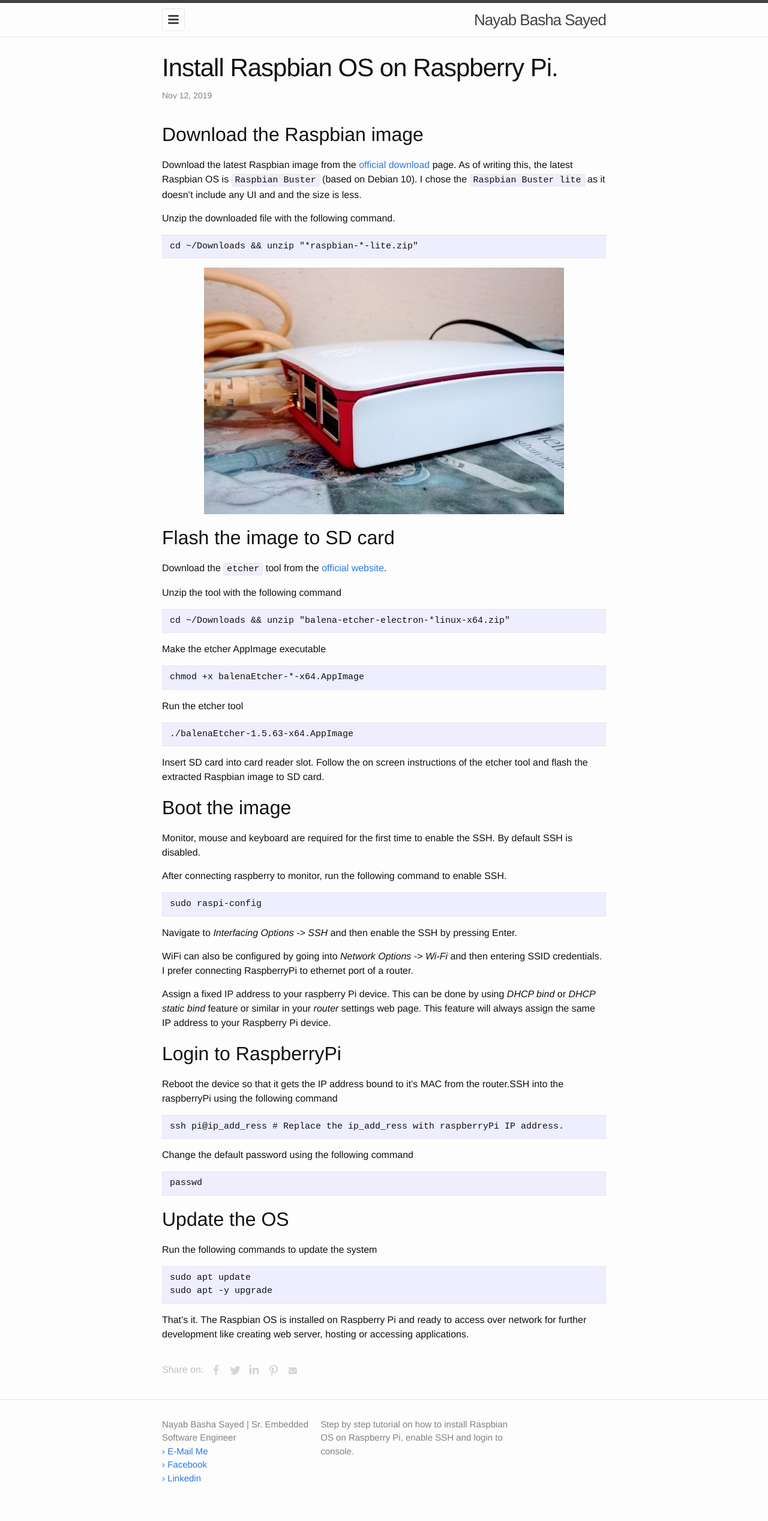
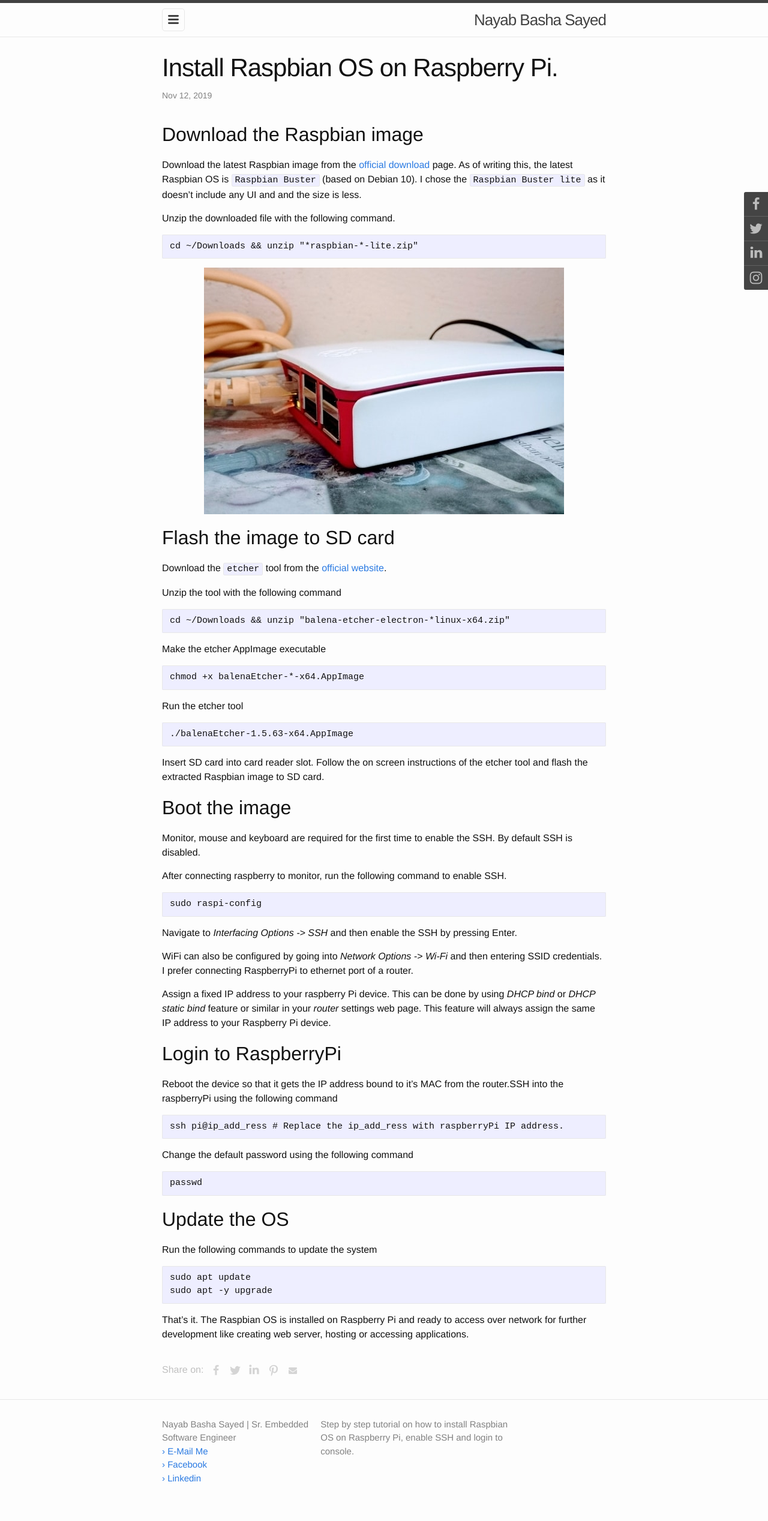
Before and after one commit to itsnayabsd/website, a Jekyll site: the page built from _posts/linux/2019-11-12-install-raspbian-lite-on-raspberry-pi.md, in a window 1280 px wide. Shown: the whole page at 60% size. Built offline with Jekyll 4.4.1, drawn with Linux system fonts in a browser that asks for light colours; comment, search, counter and statistics services are not loaded.

Commit message:
Added follow-buttons

```diff
--- a/_config.yml
+++ b/_config.yml
@@ -20,6 +20,13 @@
 #Limit no of posts to parse and publish
 #limit_posts: 10
 
+facebook_url: https://facebook.com/nayab.xyz
+twitter_url: https://twitter.com/nayabbashasayed
+linkedin_url: https://www.linkedin.com/in/nayabsd/
+googleplus_url:
+pinterest_url:
+instagram_url: https://www.instagram.com/nayab.xyz/
+
 # Build settings
 markdown: kramdown
 #theme: minima
--- /dev/null
+++ b/_includes/follow-buttons.html
@@ -0,0 +1,51 @@
+<style>
+#follow-buttons {position: fixed; top: 320px; right: -50px; height: 164px;}
+#follow-buttons > div {
+    position: relative;
+    right: 0;
+    -webkit-transition: right 0.2s ease;
+    -moz-transition: right 0.2s ease;
+    -o-transition: right 0.2s ease;
+    -ms-transition: right 0.2s ease;
+    transition: right 0.2s ease;
+    line-height: 40px;
+}
+#follow-buttons > div:hover {position: relative; right: 50px;}
+#follow-buttons > div {background: #444; text-align: left; width: 90px; height: 40px; color: white; border-bottom: 1px solid rgba(255,255,255,0.15);}
+#follow-buttons > div > div {background: transparent; font-size: 12px; line-height: 32px; width: 40px; display: inline-block; vertical-align: middle; text-align: center;}
+#follow-buttons > div:first-child {border-top-left-radius: 3px;}
+#follow-buttons > div:last-child {border-bottom: 0; border-bottom-left-radius: 3px;}
+#follow-buttons > div:hover {cursor: pointer;}
+#follow-buttons > div.facebook:hover {background: #3B5998;}
+#follow-buttons > div.twitter:hover {background: #55ACEE;}
+#follow-buttons > div.linkedin:hover {background: #0077b5;}
+#follow-buttons > div.pinterest:hover {background: #CB2027;}
+#follow-buttons > div.gplus:hover {background: #dd4b39;}
+#follow-buttons > div.mail:hover {background: #7D7D7D;}
+#follow-buttons > div.instagram:hover {background: #C73B92;}
+#follow-buttons > div.instagram > div {line-height: 32px;}
+
+#follow-buttons > div svg {height: 20px; fill: #bbb; margin-top: 10px;}
+#follow-buttons > div:hover svg {fill: #fff;}
+#follow-buttons > div.facebook svg {height: 22px; margin-top: 9px;}
+#follow-buttons > div.twitter svg {height: 24px; margin-top: 8px;}
+#follow-buttons > div.linkedin svg {height: 23px; margin-top: 7px;}
+#follow-buttons > div.pinterest svg {height: 24px; margin-top: 9px;}
+#follow-buttons > div.instagram svg {height: 24px; margin-top: 8px;}
+#follow-buttons > div.gplus svg {height: 21px; margin-top: 9px; position: relative; left: 1px;}
+#follow-buttons > div.mail svg {height: 18px; margin-top: 11px;}
+
+@media (max-width: 900px) {
+    #follow-buttons {display: none;}
+}
+</style>
+
+
+<div id="follow-buttons">
+    {% if site.facebook_url %}<div class="facebook" onclick="window.open('{{ site.facebook_url }}');"><div><svg viewBox="0 0 1792 1792" xmlns="http://www.w3.org/2000/svg"><path d="M1343 12v264h-157q-86 0-116 36t-30 108v189h293l-39 296h-254v759h-306v-759h-255v-296h255v-218q0-186 104-288.5t277-102.5q147 0 228 12z"/></svg></div>Follow</div>{% endif %}
+    {% if site.twitter_url %}<div class="twitter" onclick="window.open('{{ site.twitter_url }}');"><div><svg viewBox="0 0 1792 1792" xmlns="http://www.w3.org/2000/svg"><path d="M1684 408q-67 98-162 167 1 14 1 42 0 130-38 259.5t-115.5 248.5-184.5 210.5-258 146-323 54.5q-271 0-496-145 35 4 78 4 225 0 401-138-105-2-188-64.5t-114-159.5q33 5 61 5 43 0 85-11-112-23-185.5-111.5t-73.5-205.5v-4q68 38 146 41-66-44-105-115t-39-154q0-88 44-163 121 149 294.5 238.5t371.5 99.5q-8-38-8-74 0-134 94.5-228.5t228.5-94.5q140 0 236 102 109-21 205-78-37 115-142 178 93-10 186-50z"/></svg></div>Follow</div>{% endif %}
+    {% if site.linkedin_url %}<div class="linkedin" onclick="window.open('{{ site.linkedin_url }}');"><div><svg viewBox="0 0 1792 1792" xmlns="http://www.w3.org/2000/svg"><path d="M477 625v991h-330v-991h330zm21-306q1 73-50.5 122t-135.5 49h-2q-82 0-132-49t-50-122q0-74 51.5-122.5t134.5-48.5 133 48.5 51 122.5zm1166 729v568h-329v-530q0-105-40.5-164.5t-126.5-59.5q-63 0-105.5 34.5t-63.5 85.5q-11 30-11 81v553h-329q2-399 2-647t-1-296l-1-48h329v144h-2q20-32 41-56t56.5-52 87-43.5 114.5-15.5q171 0 275 113.5t104 332.5z"/></svg></div>Follow</div>{% endif %}
+    {% if site.googleplus_url %}<div class="gplus" onclick="window.open('{{ site.googleplus_url }}');"><div><svg viewBox="0 0 2304 1792" xmlns="http://www.w3.org/2000/svg"><path d="M1437 913q0 208-87 370.5t-248 254-369 91.5q-149 0-285-58t-234-156-156-234-58-285 58-285 156-234 234-156 285-58q286 0 491 192l-199 191q-117-113-292-113-123 0-227.5 62t-165.5 168.5-61 232.5 61 232.5 165.5 168.5 227.5 62q83 0 152.5-23t114.5-57.5 78.5-78.5 49-83 21.5-74h-416v-252h692q12 63 12 122zm867-122v210h-209v209h-210v-209h-209v-210h209v-209h210v209h209z"/></svg></div>Follow</div>{% endif %}
+    {% if site.pinterest_url %}<div class="pinterest" onclick="window.open('{{ site.pinterest_url }}');"><div><svg viewBox="0 0 1792 1792" xmlns="http://www.w3.org/2000/svg"><path d="M256 597q0-108 37.5-203.5t103.5-166.5 152-123 185-78 202-26q158 0 294 66.5t221 193.5 85 287q0 96-19 188t-60 177-100 149.5-145 103-189 38.5q-68 0-135-32t-96-88q-10 39-28 112.5t-23.5 95-20.5 71-26 71-32 62.5-46 77.5-62 86.5l-14 5-9-10q-15-157-15-188 0-92 21.5-206.5t66.5-287.5 52-203q-32-65-32-169 0-83 52-156t132-73q61 0 95 40.5t34 102.5q0 66-44 191t-44 187q0 63 45 104.5t109 41.5q55 0 102-25t78.5-68 56-95 38-110.5 20-111 6.5-99.5q0-173-109.5-269.5t-285.5-96.5q-200 0-334 129.5t-134 328.5q0 44 12.5 85t27 65 27 45.5 12.5 30.5q0 28-15 73t-37 45q-2 0-17-3-51-15-90.5-56t-61-94.5-32.5-108-11-106.5z"/></svg></div>Follow</div>{% endif %}
+    {% if site.instagram_url %}<div class="instagram" onclick="window.open('{{ site.instagram_url }}');"><div><svg viewBox="0 0 1792 1792" xmlns="http://www.w3.org/2000/svg"><path d="M1152 896q0-106-75-181t-181-75-181 75-75 181 75 181 181 75 181-75 75-181zm138 0q0 164-115 279t-279 115-279-115-115-279 115-279 279-115 279 115 115 279zm108-410q0 38-27 65t-65 27-65-27-27-65 27-65 65-27 65 27 27 65zm-502-220q-7 0-76.5-.5t-105.5 0-96.5 3-103 10-71.5 18.5q-50 20-88 58t-58 88q-11 29-18.5 71.5t-10 103-3 96.5 0 105.5.5 76.5-.5 76.5 0 105.5 3 96.5 10 103 18.5 71.5q20 50 58 88t88 58q29 11 71.5 18.5t103 10 96.5 3 105.5 0 76.5-.5 76.5.5 105.5 0 96.5-3 103-10 71.5-18.5q50-20 88-58t58-88q11-29 18.5-71.5t10-103 3-96.5 0-105.5-.5-76.5.5-76.5 0-105.5-3-96.5-10-103-18.5-71.5q-20-50-58-88t-88-58q-29-11-71.5-18.5t-103-10-96.5-3-105.5 0-76.5.5zm768 630q0 229-5 317-10 208-124 322t-322 124q-88 5-317 5t-317-5q-208-10-322-124t-124-322q-5-88-5-317t5-317q10-208 124-322t322-124q88-5 317-5t317 5q208 10 322 124t124 322q5 88 5 317z"/></svg></div>Follow</div>{% endif %}
+</div>
--- a/_layouts/default.html
+++ b/_layouts/default.html
@@ -14,7 +14,7 @@
     </main>
 
     {% include footer.html %}
-
+    {% include follow-buttons.html %}
   </body>
 
 </html>
```
